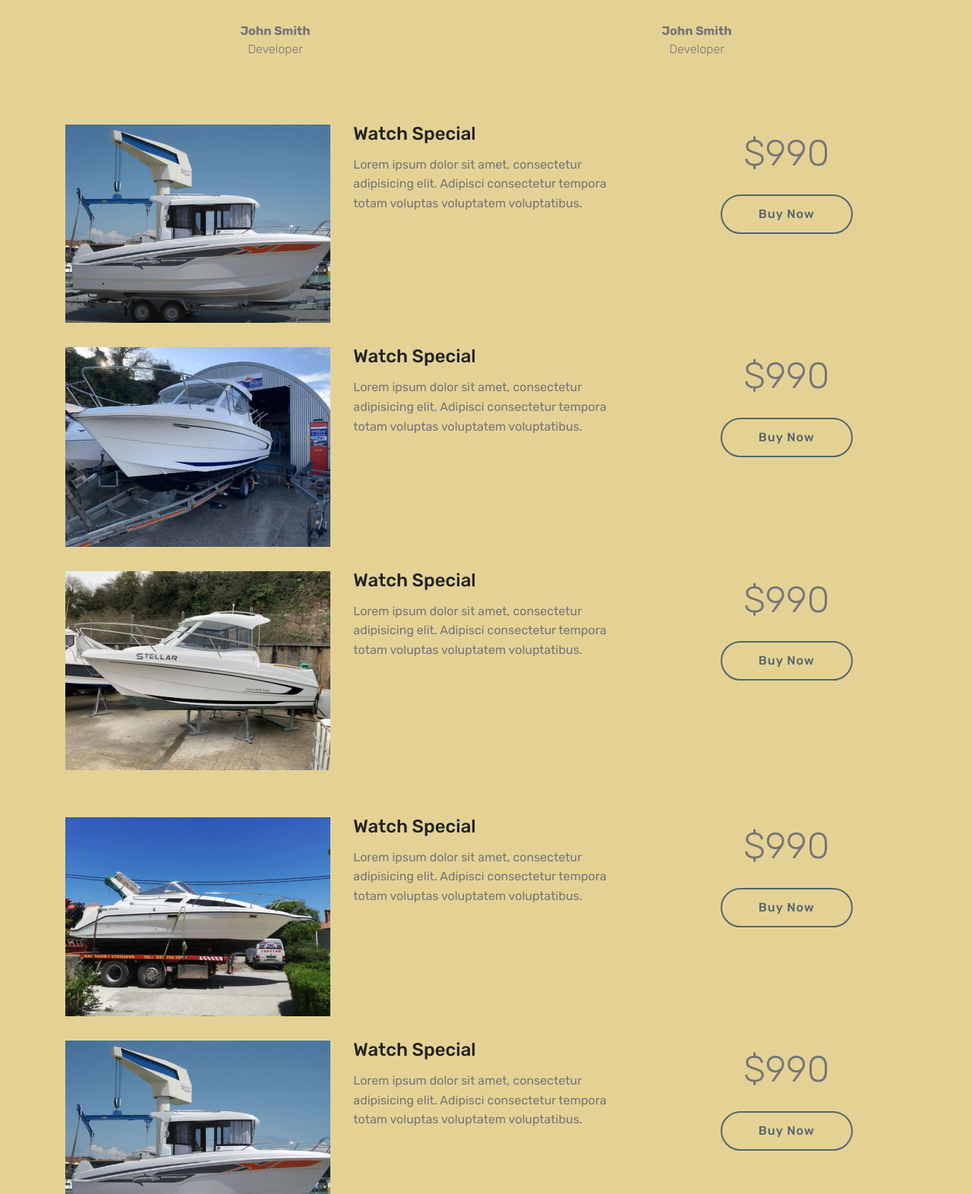
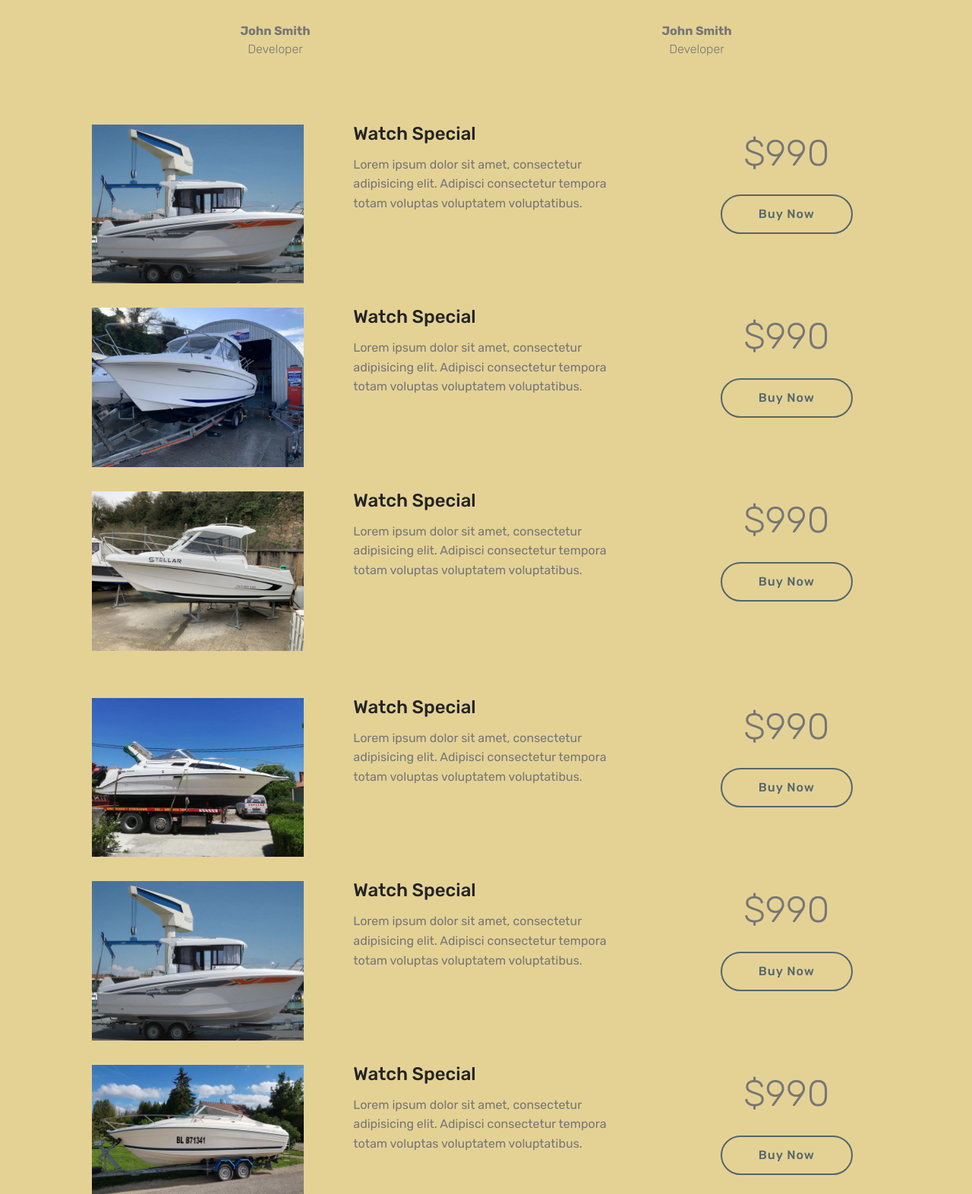
Before and after one commit to Francescacroooz/Francescacroooz.github.io, a plain HTML site: page index.html in a window 1280 px wide. Shown: the part 1228-2800 px from the top of the page at 76% size. Drawn offline with Linux system fonts and the light colour scheme; animation ran at ten frames a second; files whose address does not match are found by name.

Commit message:
create github pages

```diff
--- a/index.html
+++ b/index.html
@@ -54,7 +54,7 @@
     </nav>
 </section>
 
-<section class="engine"><a href="https://mobirise.info/g">build a website for free</a></section><section class="cid-rVN2Q2XsG3 mbr-fullscreen mbr-parallax-background" id="header2-42">
+<section class="engine"><a href="https://mobirise.info/k">develop free website</a></section><section class="cid-rVN2Q2XsG3 mbr-fullscreen mbr-parallax-background" id="header2-42">
 
 
 
@@ -175,7 +175,7 @@
                             <div class="col-12 col-md-12 col-lg-4">
                                 <div class="wrapper">
                                     <!--Image-->
-                                    <div class="mbr-figure" style="width: 100%;">
+                                    <div class="mbr-figure" style="width: 80%;">
                                         <img src="assets/images/526792-photo-1-1406295957-img-563x422.jpg" alt="Mobirise" title="">
                                     </div>
                                 </div>
@@ -219,7 +219,7 @@
                             <div class="col-12 col-md-12 col-lg-4">
                                 <div class="wrapper">
                                     <!--Image-->
-                                    <div class="mbr-figure" style="width: 100%;">
+                                    <div class="mbr-figure" style="width: 80%;">
                                         <img src="assets/images/8502240a-9c45-46e8-a7d0-430040cb8b57-698x524.jpg" alt="Mobirise" title="">
                                     </div>
                                 </div>
@@ -263,7 +263,7 @@
                             <div class="col-12 col-md-12 col-lg-4">
                                 <div class="wrapper">
                                     <!--Image-->
-                                    <div class="mbr-figure" style="width: 100%;">
+                                    <div class="mbr-figure" style="width: 80%;">
                                         <img src="assets/images/0f8a26e1-69df-4387-8eda-8c093ea0527f-698x524.jpg" alt="Mobirise" title="">
                                     </div>
                                 </div>
@@ -320,7 +320,7 @@
                             <div class="col-12 col-md-12 col-lg-4">
                                 <div class="wrapper">
                                     <!--Image-->
-                                    <div class="mbr-figure" style="width: 100%;">
+                                    <div class="mbr-figure" style="width: 80%;">
                                         <img src="assets/images/90628455-2850327185035204-3785465242755006464-n-698x524.jpg" alt="Mobirise" title="">
                                     </div>
                                 </div>
@@ -364,7 +364,7 @@
                             <div class="col-12 col-md-12 col-lg-4">
                                 <div class="wrapper">
                                     <!--Image-->
-                                    <div class="mbr-figure" style="width: 100%;">
+                                    <div class="mbr-figure" style="width: 80%;">
                                         <img src="assets/images/526792-photo-1-1406295957-img-563x422.jpg" alt="Mobirise" title="">
                                     </div>
                                 </div>
@@ -408,7 +408,7 @@
                             <div class="col-12 col-md-12 col-lg-4">
                                 <div class="wrapper">
                                     <!--Image-->
-                                    <div class="mbr-figure" style="width: 100%;">
+                                    <div class="mbr-figure" style="width: 80%;">
                                         <img src="assets/images/1410746-photo-0-1582728319-img-563x422.jpg" alt="Mobirise" title="">
                                     </div>
                                 </div>
@@ -687,7 +687,7 @@
             <!--Titles-->
             <div class="title pb-5 col-12">
                 <h2 class="align-left pb-3 mbr-fonts-style display-7"><strong><em>Stored</em></strong><br><strong><em><br></em></strong><br><strong><em>WHAT WE OFFER!
-</em></strong><br><strong><em><br></em></strong><div><strong><em>
+</em></strong><strong><em><br></em></strong><br><strong><em><br></em></strong><div><strong><em>
 </em></strong></div><div><strong><em>Boat House Limited TEAM offer fishing boats + trailers, narrowboat, yacht, barge, from private sellers, and clients of our company. We also have contracts with competent authorities to receive boats from the bank mortgage, the price for them is lower because only the </em></strong></div><div><strong><em>remaining price has to be paid.
 </em></strong></div><br><div><strong><em><br></em></strong></div><div><strong><em>
 </em></strong></div><div><strong><em>All boats and their documents are checked by our team and are ready to be registered on behalf of the new owner
@@ -836,7 +836,7 @@
         <div class="row justify-content-center">
             <div class="media-container-column col-lg-8" data-form-type="formoid">
                 <!---Formbuilder Form--->
-                <form action="https://mobirise.com/" method="POST" class="mbr-form form-with-styler" data-form-title="Mobirise Form"><input type="hidden" name="email" data-form-email="true" value="urGdgIZMWoCDQS8QD0a3LhtQH4IbhszSkDXC5IVVojNmcEr951y1MeNfH5LZouqI0xzAXs1/JBlM/jxCOqtMzjKuckIJLGl+J44u5N6Ps+GWQvyIlelMGHlgex8kqMIC">
+                <form action="https://mobirise.com/" method="POST" class="mbr-form form-with-styler" data-form-title="Mobirise Form"><input type="hidden" name="email" data-form-email="true" value="mB8M/Pk5knzyAb5WipkknaEWxYN7x+VdyZlsjInurR+EbvjYXsvGizOaIqpgx/ojkalW0Z3t/vdctKx5uT9Y9TGF5fjX8pyQ/wTHpaOIG3HC2GhjnxZg7pL+tAFWWbSI">
                     <div class="row">
                         <div hidden="hidden" data-form-alert="" class="alert alert-success col-12">Thanks for filling out the form!</div>
                         <div hidden="hidden" data-form-alert-danger="" class="alert alert-danger col-12">
```
Also changed, not shown: 1 other file.
